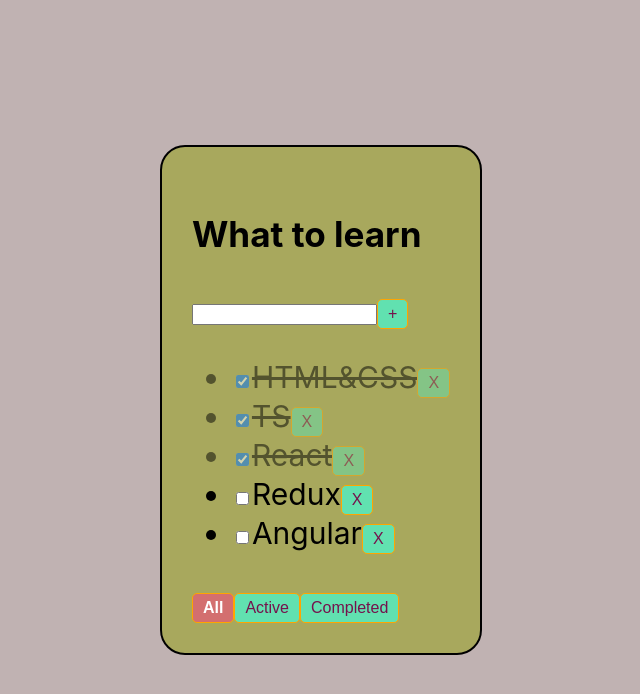
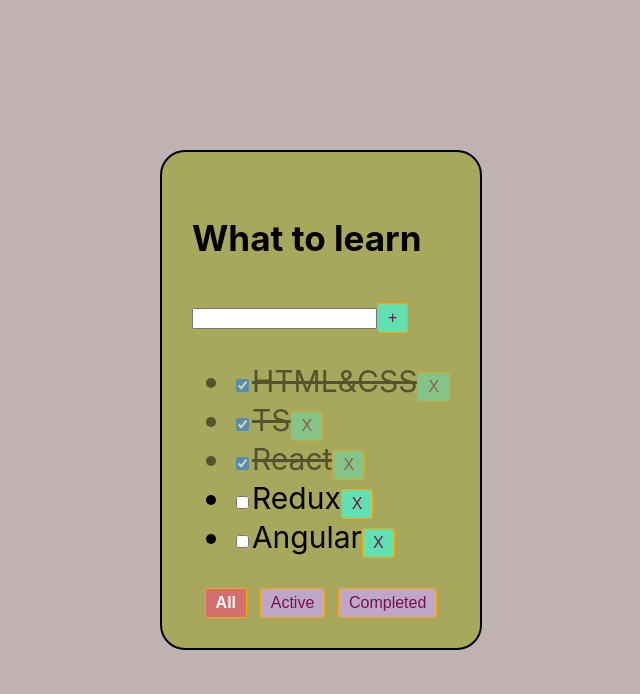
Before and after one commit to MikeWelltoday/todolist-online, a React (Create React App) app: page / in a window 1280 px wide. Shown: the top 694 px of the page, without its empty margins (319-959 px from the left). Built offline with nearby package versions, Linux system fonts and the light colour scheme.

Commit message:
=> saved

```diff
--- a/src/components/button/Button.module.scss
+++ b/src/components/button/Button.module.scss
@@ -2,14 +2,19 @@
   padding: 5px 10px;
   background-color: #61e1b0;
   border: 1px solid orange;
-  border-radius: 5px;
+  border-radius: 3px;
   color: #75124c;
   font-size: 16px;
   font-weight: 500;
+  cursor: pointer;
+}
 
-  &.active {
-    background-color: #d36f6f;
-    color: white;
-    font-weight: 700;
-  }
+.filterBtn {
+  background-color: #bfa8c7;
 }
+
+.filterActive {
+  background-color: #d36f6f;
+  color: white;
+  font-weight: 700;
+}
--- a/src/components/button/Button.tsx
+++ b/src/components/button/Button.tsx
@@ -1,27 +1,29 @@
 import React from 'react'
 import S from './Button.module.scss'
-
 
 //===============================================================================================================================================================
 
 type ButtonPropsType = {
     children: string
+    isDisabled?: boolean
     active?: boolean
+    style?: string
     onClickCallBack: () => void
-    isDisabled?: boolean
 }
 
 //===============================================================================================================================================================
 
 export const Button: React.FC<ButtonPropsType> = (props) => {
 
-
     function callBack() {
         props.onClickCallBack()
     }
 
+
+    let btnClassName = props.active ? `${S.Button} ${props.style} ${S.filterActive}` : `${S.Button} ${props.style}`
+
     return (
-        <button className={props.active ? `${S.Button} + ${S.active}` : `${S.Button}`} onClick={callBack}
+        <button className={btnClassName} onClick={callBack}
                 disabled={props.isDisabled}>{props.children}</button>
     )
 }
--- a/src/components/todolist/Todolist.module.scss
+++ b/src/components/todolist/Todolist.module.scss
@@ -1,8 +1,33 @@
-.List {
+.list {
   background-color: #a8a85d;
   padding: 30px;
   border: 2px solid black;
   border-radius: 25px;
+}
+
+.shorterInputAdvice {
+  max-width: 90%;
+  color: #3c36e8;
+  font-size: 16px;
+  font-style: italic;
+}
+
+.errorMessage {
+  color: red;
+  font-size: 16px;
+  font-style: italic;
+  max-width: 90%;
+}
+
+.errorInput {
+  border: 3px solid red;
+}
+
+
+.filterButtonsBox {
+  display: flex;
+  flex-flow: row nowrap;
+  justify-content: space-evenly;
 }
 
 
--- a/src/components/todolist/Todolist.tsx
+++ b/src/components/todolist/Todolist.tsx
@@ -1,5 +1,6 @@
 import React, {ChangeEvent, JSX, useState, KeyboardEvent} from 'react'
 import S from './Todolist.module.scss'
+import btnS from './../button/Button.module.scss'
 import {Button} from '../button/Button'
 import {v1} from 'uuid'
 
@@ -24,6 +25,11 @@ type ListPropsType = {
 export const Todolist: React.FC<ListPropsType> = (props) => {
 
     //--------------------------------------------------------------------------------------------------
+    // ### ERROR
+    const [error, setError] = useState<boolean>(false)
+
+
+    //--------------------------------------------------------------------------------------------------
     // ### ADD TASK
     const [taskTitle, setTaskTitle] = useState<string>('')
 
@@ -32,16 +38,18 @@ export const Todolist: React.FC<ListPropsType> = (props) => {
     }
 
     function onClickAddTaskHandler() {
-        props.setTasks([{id: v1(), title: taskTitle, isDone: false}, ...props.tasks])
-        setTaskTitle('')
+        if (taskTitle.trim() !== '') {
+            props.setTasks([{id: v1(), title: taskTitle.trim(), isDone: false}, ...props.tasks])
+            setTaskTitle('')
+        } else {
+            setError(true)
+        }
     }
 
     function onKeyUpAddTaskHandler(event: KeyboardEvent<HTMLInputElement>) {
+        setError(false)
         if (event.key === 'Enter') {
-            if (taskTitle.trim() !== '') {
-                props.setTasks([{id: v1(), title: taskTitle, isDone: false}, ...props.tasks])
-                setTaskTitle('')
-            }
+            onClickAddTaskHandler()
         }
     }
 
@@ -66,23 +74,21 @@ export const Todolist: React.FC<ListPropsType> = (props) => {
     if (filter === 'completed') tasksForTodoList = props.tasks.filter(item => item.isDone)
 
 
-    //--------------------------------------------------------------------------------------------------
-    // ### CHECKBOX CHANGE
-
-
     return (
-        <div className={S.List}>
+        <div className={S.list}>
             <h3>{props.title}</h3>
             <div>
                 <input type="text"
                        value={taskTitle}
                        onChange={onChangeTaskInputHandler}
                        onKeyUp={onKeyUpAddTaskHandler}
+                       className={error ? S.errorInput : ''}
                 />
                 <Button onClickCallBack={onClickAddTaskHandler}
                         isDisabled={taskTitle.trim() === ''}
                 >+</Button>
-                {taskTitle.length >= 20 && <div>shorter name is recommended</div>}
+                {taskTitle.length >= 20 && <p className={S.shorterInputAdvice}>shorter name is recommended</p>}
+                {error && <p className={S.errorMessage}>Field is required</p>}
             </div>
 
             {(
@@ -95,6 +101,7 @@ export const Todolist: React.FC<ListPropsType> = (props) => {
                                     removeTask(item.id)
                                 }
 
+                                // ### CHECKBOX CHANGE
                                 function changeTaskStatus(event: ChangeEvent<HTMLInputElement>) {
                                     props.setTasks([...props.tasks.map(task => {
                                         if (task.id === item.id) task.isDone = event.currentTarget.checked
@@ -120,16 +127,19 @@ export const Todolist: React.FC<ListPropsType> = (props) => {
                     : <span>NO TASKS</span>
             )}
 
-            <div>
+            <div className={S.filterButtonsBox}>
                 <Button
+                    style={btnS.filterBtn}
                     active={filter === 'all'}
                     onClickCallBack={onClickFilterHandler('all')}
                 >All</Button>
                 <Button
+                    style={btnS.filterBtn}
                     active={filter === 'active'}
                     onClickCallBack={onClickFilterHandler('active')}
                 >Active</Button>
                 <Button
+                    style={btnS.filterBtn}
                     active={filter === 'completed'}
                     onClickCallBack={onClickFilterHandler('completed')}
                 >Completed</Button>
```
